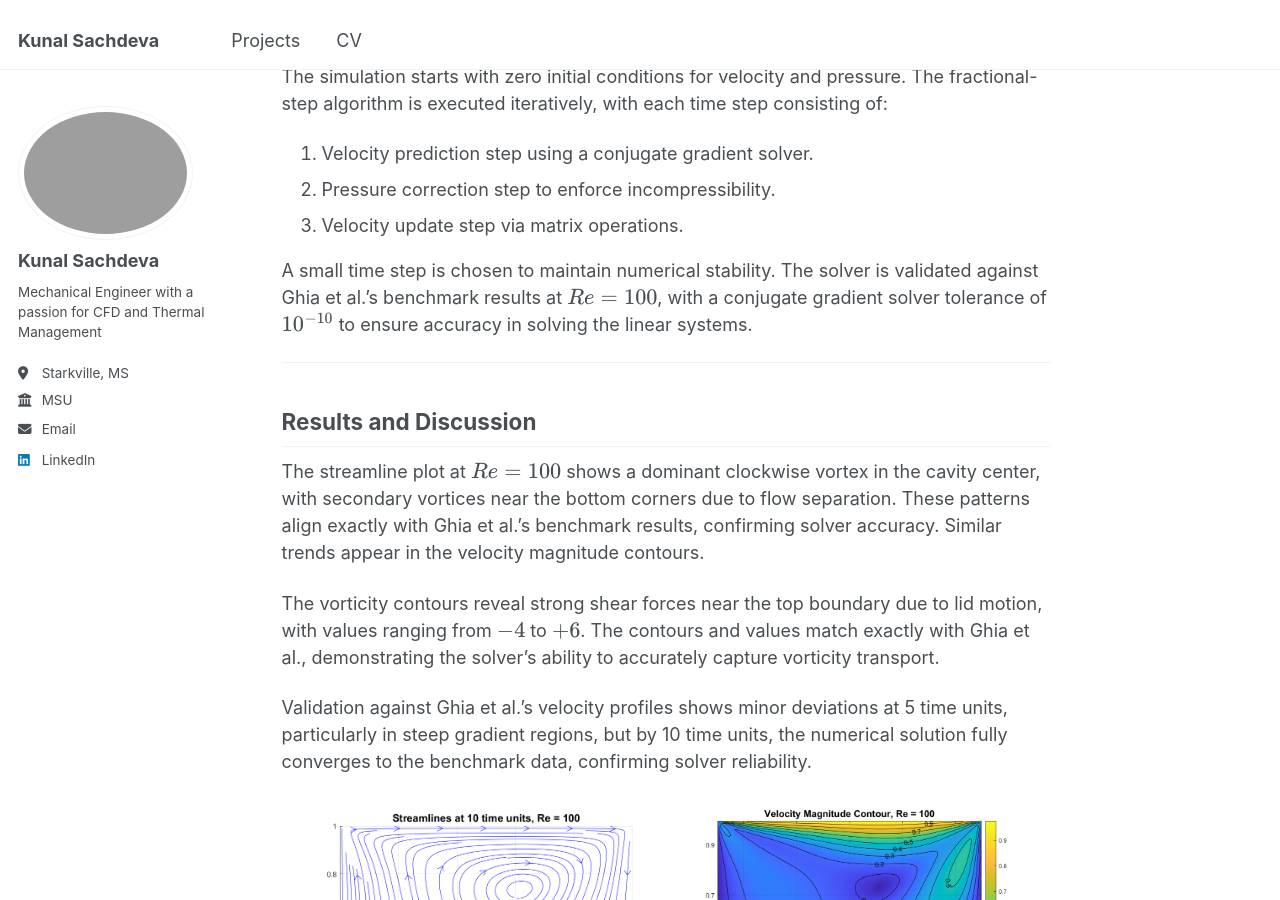
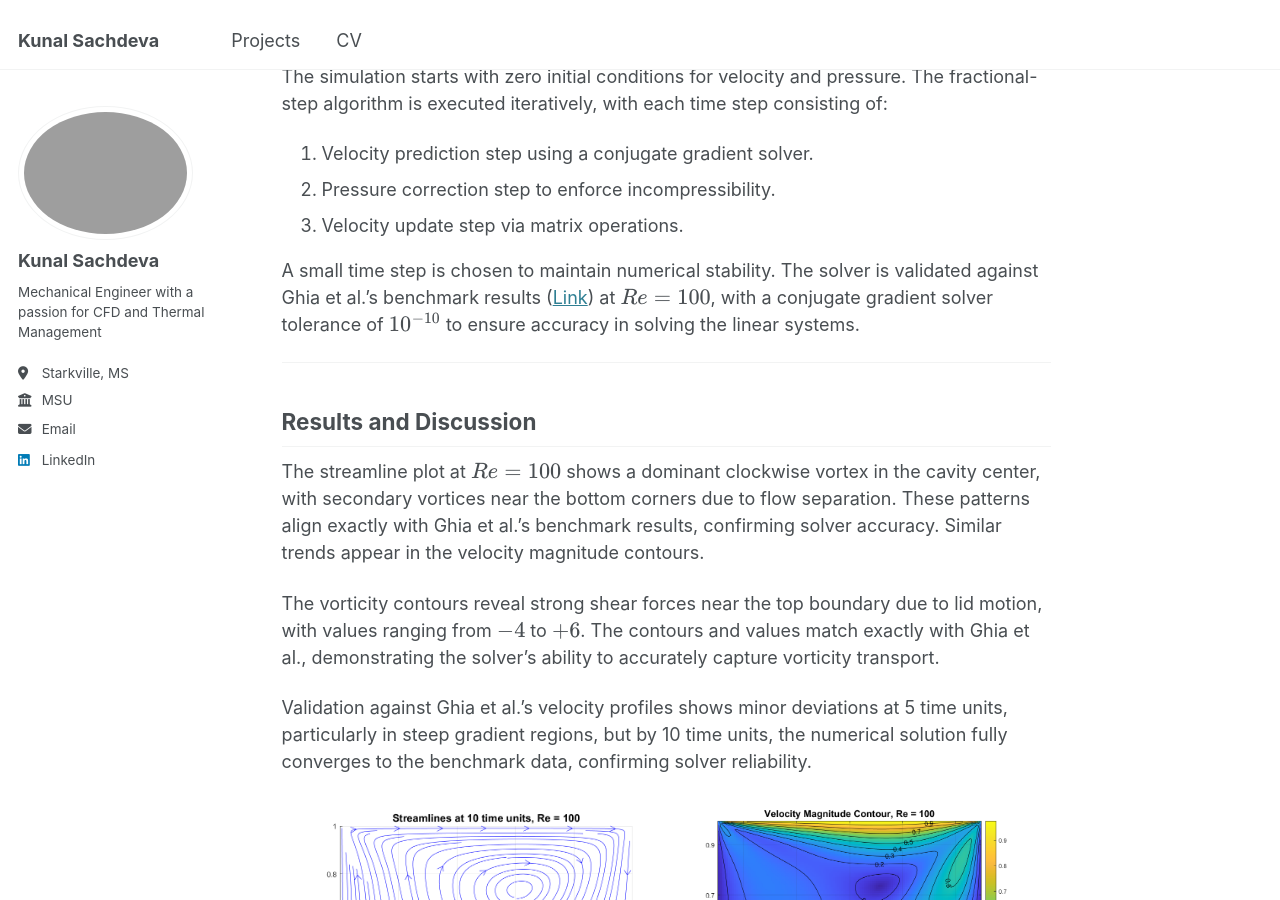
Before and after one commit to sachdevakunal/sachdevakunal.github.io, a Jekyll site: the page built from _projects/iNS_part1.md, in a window 1280 px wide and 900 px high, scrolled down 2526 px. Built offline with Jekyll 4.4.1, drawn with Linux system fonts in a browser that asks for light colours.

Commit message:
Fix link to Ghia et al.'s benchmark results
Updated reference link for Ghia et al.'s benchmark results.

```diff
--- a/_projects/iNS_part1.md
+++ b/_projects/iNS_part1.md
@@ -70,7 +70,7 @@ The simulation starts with zero initial conditions for velocity and pressure. Th
 2. Pressure correction step to enforce incompressibility.
 3. Velocity update step via matrix operations.
 
-A small time step is chosen to maintain numerical stability. The solver is validated against Ghia et al.’s benchmark results at $$ Re = 100 $$, with a conjugate gradient solver tolerance of $$10^{-10}$$ to ensure accuracy in solving the linear systems.
+A small time step is chosen to maintain numerical stability. The solver is validated against Ghia et al.’s benchmark results ([Link]([https://arc.aiaa.org/doi/10.2514/6.1991-16](https://www.sciencedirect.com/science/article/abs/pii/0021999182900584))) at $$ Re = 100 $$, with a conjugate gradient solver tolerance of $$10^{-10}$$ to ensure accuracy in solving the linear systems.
 
 ---
 
```
